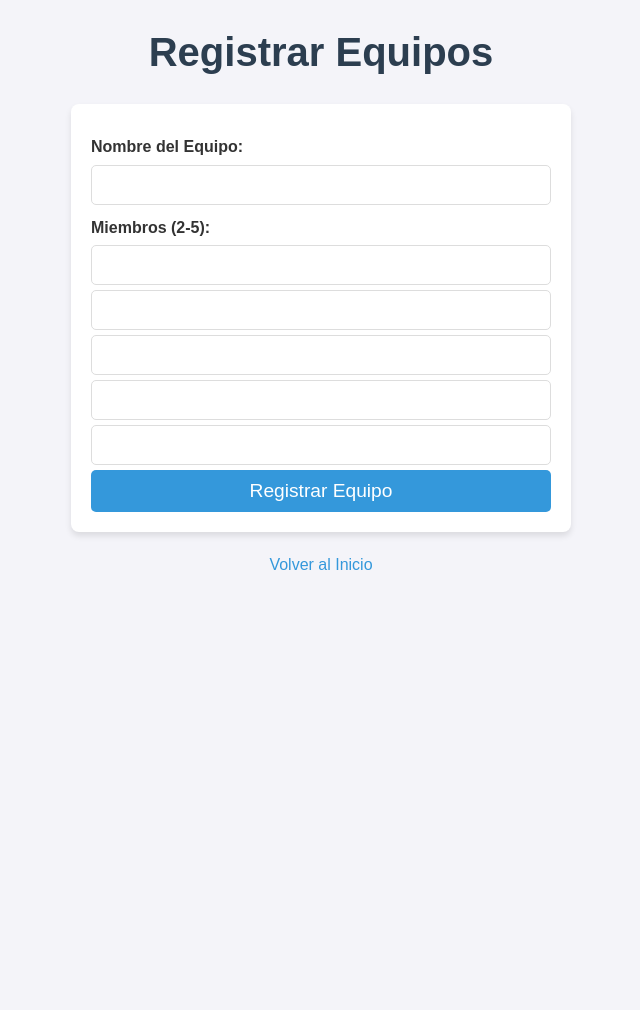
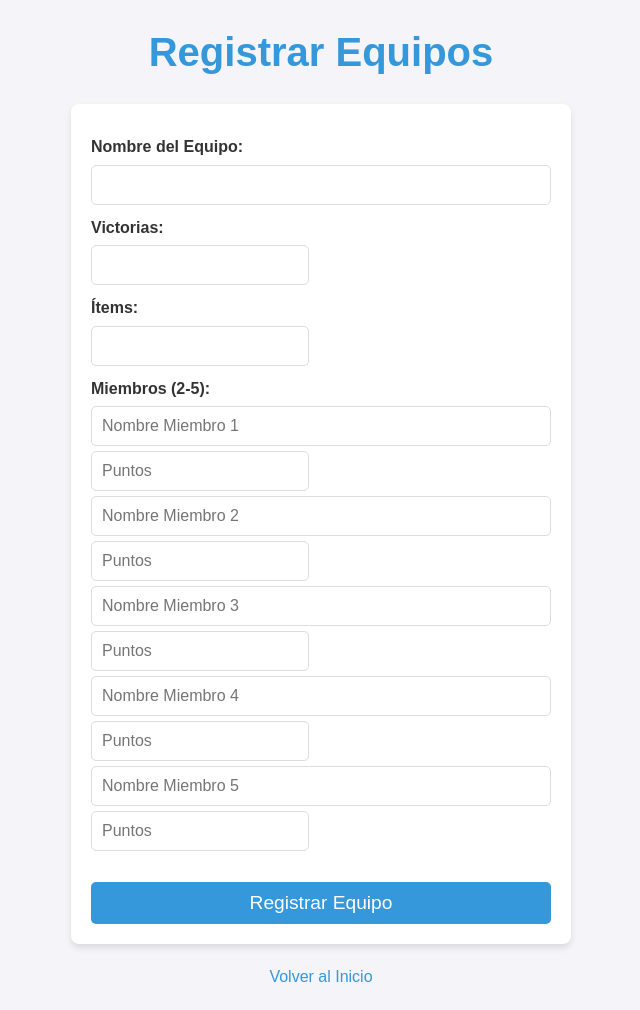
Before and after one commit to paulamartinfernandez/Tab-para-un-torneo-de-debate-acad-mico, a Flask app: page /registrar_equipos in a window 1280 px wide. Shown: the whole page, without its empty margins (319-959 px from the left). Before the commit the page ends 570 px from the top, so only its background shows below. Run offline with Flask 3, Linux system fonts and the light colour scheme.

Commit message:
Actualización de código con descarga de clasificación en csv y capacidad para introducir manualmente victorias e items al hacer el registro

```diff
--- a/app.py
+++ b/app.py
@@ -1,5 +1,6 @@
-from flask import Flask, render_template, request, redirect, url_for
+from flask import Flask, render_template, request, redirect, url_for, send_file
 from functions import Miembro, Equipo, registrar_equipo, enfrentamientos_iniciales, enfrentamientos_clasificatoria, resultados_ronda, fases_finales
+import csv
 
 app = Flask(__name__)
 
@@ -14,15 +15,28 @@ def index():
 def registrar_equipos():
     if request.method == "POST":
         nombre_equipo = request.form.get("nombre_equipo")
-        miembros = request.form.getlist("miembros")
+        miembros = []
+
+        # Recuperar los miembros del formulario
+        for i in range(5):
+            nombre = request.form.get(f"miembros[{i}][nombre]")
+            puntos_orador = request.form.get(f"miembros[{i}][puntos_orador]", type=int)
+
+            # Solo agregar si hay un nombre de miembro
+            if nombre:
+                miembros.append({'nombre': nombre, 'puntos_orador': puntos_orador})
+
+        victorias = request.form.get("victorias", type=int)
+        items = request.form.get("items", type=int)
 
         try:
-            registrar_equipo(equipos, nombre_equipo, miembros)
+            registrar_equipo(equipos, nombre_equipo, miembros, victorias, items)
             return redirect(url_for("index"))
         except ValueError as e:
             return str(e), 400  # Devuelve un mensaje de error si la validación falla
 
     return render_template("registrar_equipos.html")
+
 
 @app.route("/clasificacion_equipos")
 @app.route("/clasificacion_equipos")
@@ -87,9 +101,53 @@ def registrar_resultados():
     enfrentamientos_generados = enfrentamientos_iniciales(equipos)  # Generar enfrentamientos
     return render_template("registrar_resultados.html", enfrentamientos=enfrentamientos_generados, equipos=equipos)
 
-    # Si es una solicitud GET, generar los enfrentamientos y mostrarlos
-    enfrentamientos_generados = enfrentamientos_iniciales(equipos)  # Generar enfrentamientos
-    return render_template("registrar_resultados.html", enfrentamientos=enfrentamientos_generados)
+    # # Si es una solicitud GET, generar los enfrentamientos y mostrarlos
+    # enfrentamientos_generados = enfrentamientos_iniciales(equipos)  # Generar enfrentamientos
+    # return render_template("registrar_resultados.html", enfrentamientos=enfrentamientos_generados)
+@app.route("/exportar_clasificacion_equipos")
+def exportar_clasificacion_equipos():
+    # Ordenar los equipos primero por victorias y luego por puntos
+    equipos_ordenados = sorted(equipos, key=lambda equipo: (equipo.victorias, equipo.items), reverse=True)
+
+    # Definir el nombre del archivo CSV
+    archivo_csv = "clasificacion_equipos.csv"
+
+    # Abrir el archivo en modo escritura
+    with open(archivo_csv, mode='w', newline='', encoding='utf-8') as file:
+        writer = csv.writer(file)
+        writer.writerow(['Nombre del Equipo', 'Victorias', 'Ítems', 'Miembro', 'Puntos'])  # Encabezados
+
+        # Escribir los datos de cada equipo
+        for equipo in equipos_ordenados:
+            for miembro in equipo.miembros:
+                writer.writerow([equipo.nombre, equipo.victorias, equipo.items, miembro.nombre, miembro.puntos_orador])
+
+    return send_file(archivo_csv, as_attachment=True)
+
+@app.route("/exportar_clasificacion_oradores")
+def exportar_clasificacion_oradores():
+    oradores = []
+    for equipo in equipos:
+        for miembro in equipo.miembros:
+            oradores.append((miembro.nombre, miembro.puntos_orador, equipo.nombre))
+
+    oradores_ordenados = sorted(oradores, key=lambda x: x[1], reverse=True)
+
+    # Definir el nombre del archivo CSV
+    archivo_csv = "clasificacion_oradores.csv"
+
+    # Abrir el archivo en modo escritura
+    with open(archivo_csv, mode='w', newline='', encoding='utf-8') as file:
+        writer = csv.writer(file)
+        writer.writerow(['Nombre Orador', 'Puntos', 'Equipo'])  # Encabezados
+
+        # Escribir los datos de cada orador
+        for orador, puntos, equipo in oradores_ordenados:
+            writer.writerow([orador, puntos, equipo])
+
+    return send_file(archivo_csv, as_attachment=True)
+
+
 
 if __name__ == "__main__":
     app.run(host="0.0.0.0", port=5000, debug=True)
--- a/static/styles.css
+++ b/static/styles.css
@@ -14,7 +14,7 @@ body {
 }
 
 h1, h2, h3, h4 {
-    color: #2c3e50;
+    color:  #3498db;
 }
 
 /* Títulos principales */
@@ -95,6 +95,22 @@ form button:hover {
     background-color: #2980b9;
 }
 
+/* Botones específicos de exportación */
+form .btn-exportar-equipos,
+form .btn-exportar-oradores {
+    background-color: #2ecc71;  /* Color verde */
+    color: #fff;
+    font-size: 1.2rem;
+    cursor: pointer;
+    transition: background-color 0.3s;
+    margin-top: 20px;
+}
+
+form .btn-exportar-equipos:hover,
+form .btn-exportar-oradores:hover {
+    background-color: #27ae60;  /* Color verde oscuro */
+}
+
 /* Tablas */
 table {
     width: 100%;
@@ -153,6 +169,14 @@ ul li:last-child {
     border-bottom: none;
 }
 
+.imagen-centrada {
+    display: block;          /* Para que se respete el margin auto */
+    margin: 20px auto;       /* Centrado horizontal y separación vertical */
+    max-width: 500px;        /* Ancho máximo razonable */
+    width: 100%;             /* Se adapta al tamaño del contenedor */
+    height: auto;            /* Mantiene la proporción original */
+}
+
 /* Responsividad */
 @media (max-width: 768px) {
     body {
--- a/templates/clasificacion_equipos.html
+++ b/templates/clasificacion_equipos.html
@@ -22,6 +22,11 @@
         </tr>
         {% endfor %}
     </table>
+
+    <form action="{{ url_for('exportar_clasificacion_equipos') }}" method="get">
+        <button type="submit" class="btn-exportar-equipos" id="exportar-equipos">Exportar clasificación de equipos</button>
+    </form>
+
     <a href="{{ url_for('index') }}">Volver al Inicio</a>
 </body>
 </html>
--- a/templates/clasificacion_oradores.html
+++ b/templates/clasificacion_oradores.html
@@ -23,6 +23,11 @@
         </tr>
         {% endfor %}
     </table>
+
+    <form action="{{ url_for('exportar_clasificacion_oradores') }}" method="get">
+        <button type="submit" class="btn-exportar-oradores" id="exportar-oradores">Exportar clasificación de oradores</button>
+    </form>
+
     <a href="{{ url_for('index') }}">Volver al Inicio</a>
 </body>
 </html>
--- a/templates/index.html
+++ b/templates/index.html
@@ -17,5 +17,7 @@
             <li><a href="{{ url_for('registrar_resultados') }}">Registrar Resultados</a></li>
         </ul>
     </nav>
+    <img src="{{ url_for('static', filename='foto_ciceron.png') }}" alt="Foto Cicerón" class="imagen-centrada">
+</body>
 </body>
 </html>
--- a/templates/registrar_equipos.html
+++ b/templates/registrar_equipos.html
@@ -12,15 +12,37 @@
         <label for="nombre_equipo">Nombre del Equipo:</label>
         <input type="text" id="nombre_equipo" name="nombre_equipo" required>
         <br>
+        <label for="victorias">Victorias:</label>
+        <input type="number" id="victorias" name="victorias" min="0" required>
+        <br>
+        <label for="items">Ítems:</label>
+        <input type="number" id="items" name="items" min="0" required>
+        <br>
         <label for="miembros">Miembros (2-5):</label>
-        <input type="text" id="miembro1" name="miembros" required>
-        <input type="text" id="miembro2" name="miembros" required>
-        <input type="text" id="miembro3" name="miembros">
-        <input type="text" id="miembro4" name="miembros">
-        <input type="text" id="miembro5" name="miembros">
+        <div>
+            <input type="text" name="miembros[0][nombre]" placeholder="Nombre Miembro 1" required>
+            <input type="number" name="miembros[0][puntos_orador]" placeholder="Puntos" min="0" required>
+        </div>
+        <div>
+            <input type="text" name="miembros[1][nombre]" placeholder="Nombre Miembro 2" required>
+            <input type="number" name="miembros[1][puntos_orador]" placeholder="Puntos" min="0" required>
+        </div>
+        <div>
+            <input type="text" name="miembros[2][nombre]" placeholder="Nombre Miembro 3">
+            <input type="number" name="miembros[2][puntos_orador]" placeholder="Puntos" min="0">
+        </div>
+        <div>
+            <input type="text" name="miembros[3][nombre]" placeholder="Nombre Miembro 4">
+            <input type="number" name="miembros[3][puntos_orador]" placeholder="Puntos" min="0">
+        </div>
+        <div>
+            <input type="text" name="miembros[4][nombre]" placeholder="Nombre Miembro 5">
+            <input type="number" name="miembros[4][puntos_orador]" placeholder="Puntos" min="0">
+        </div>
         <br>
         <button type="submit">Registrar Equipo</button>
     </form>
+
     <a href="{{ url_for('index') }}">Volver al Inicio</a>
 </body>
 </html>
```
Also changed, not shown: functions.py (+14 -12 lines), static/foto_ciceron.png (added).
